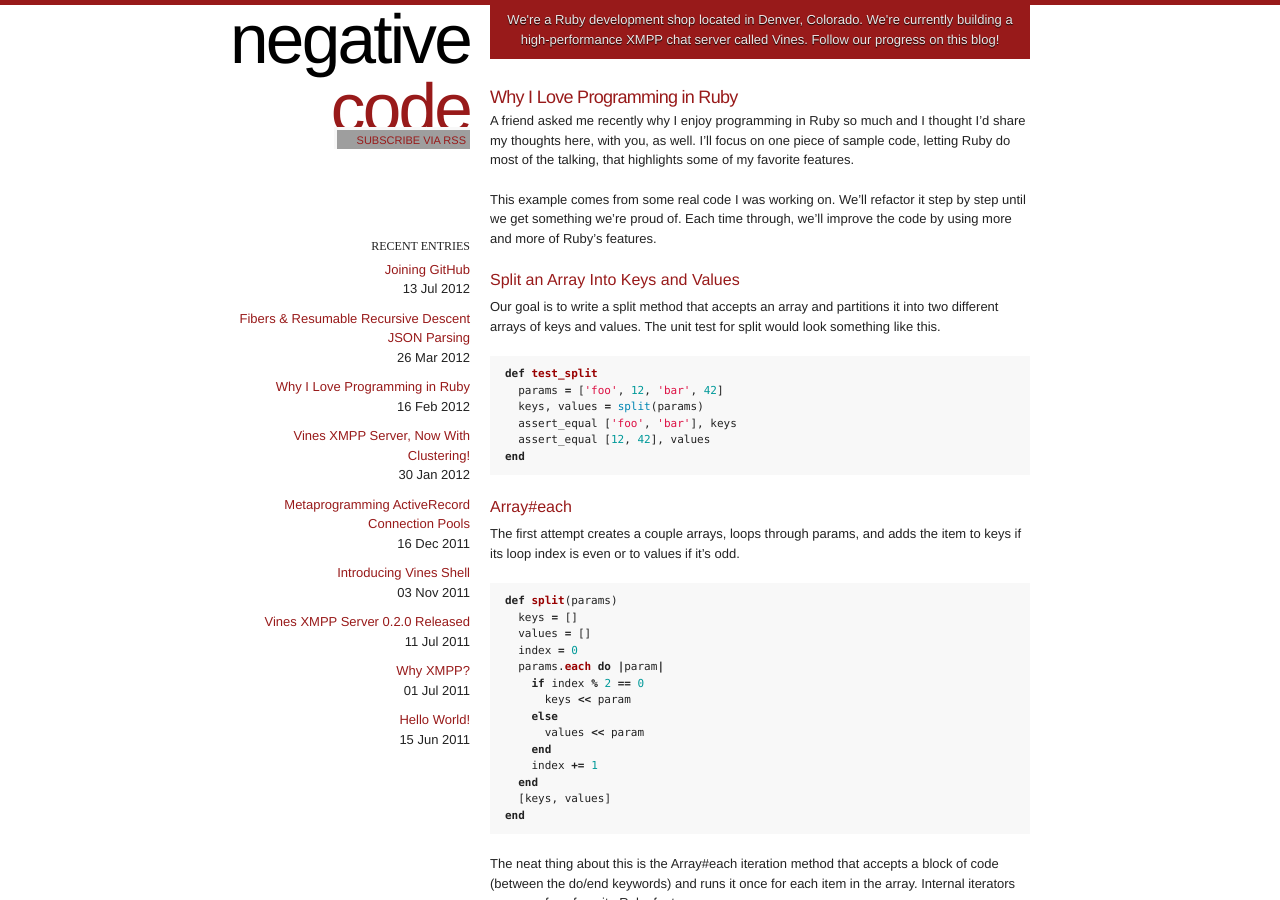
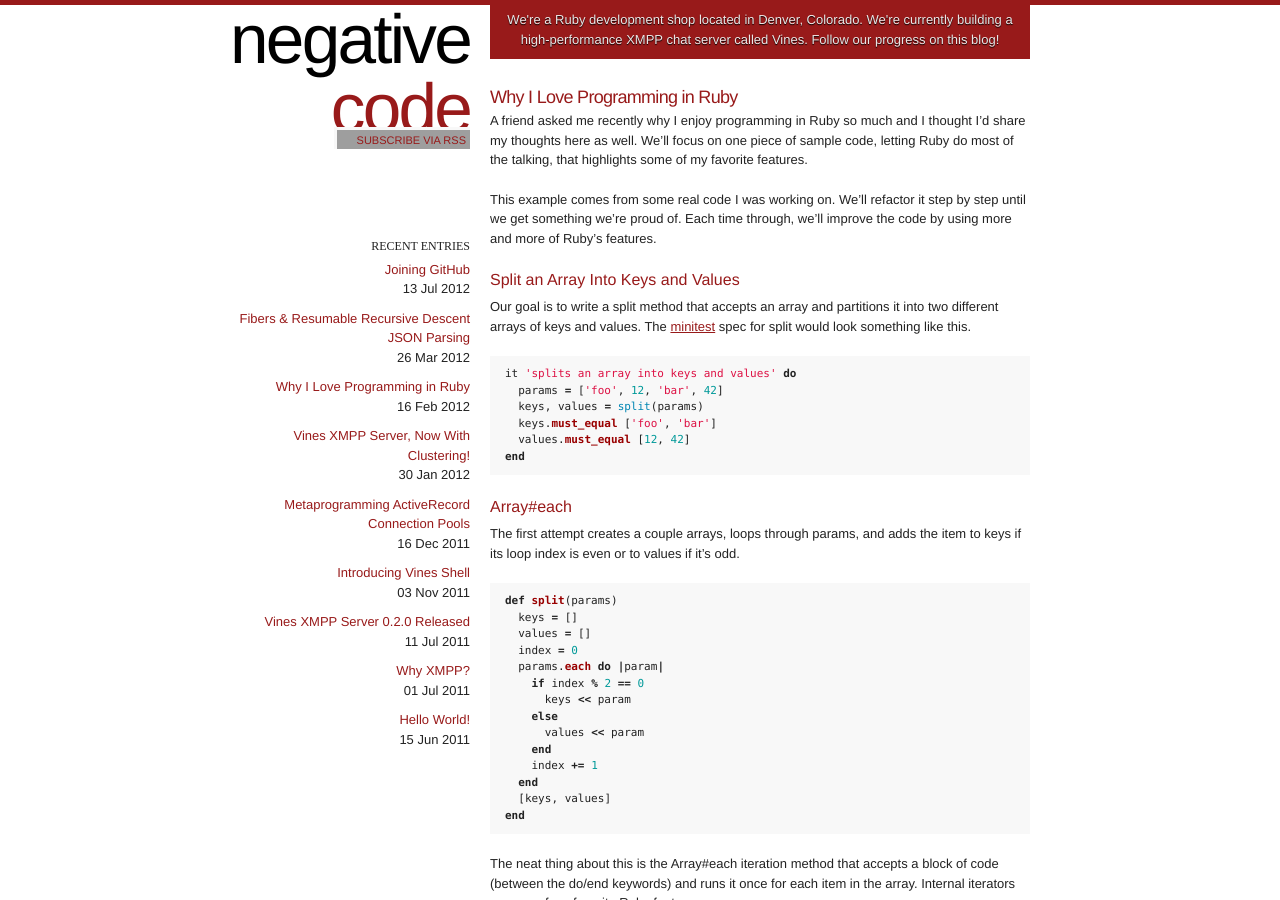
Before and after one commit to negativecode/negativecode.github.com, a Jekyll site: the page built from posts/_posts/2012-02-16-why-i-love-programming-in-ruby.md, in a window 1280 px wide and 900 px high. Built offline with Jekyll 4.4.1, drawn with Linux system fonts in a browser that asks for light colours; comment, search, counter and statistics services are not loaded; grey boxes are pictures that could not be loaded.

Commit message:
Use minitest in example.

```diff
--- a/posts/_posts/2012-02-16-why-i-love-programming-in-ruby.md
+++ b/posts/_posts/2012-02-16-why-i-love-programming-in-ruby.md
@@ -3,20 +3,23 @@ layout: post
 title: Why I Love Programming in Ruby
 author: David Graham
 ---
-A friend asked me recently why I enjoy programming in Ruby so much and I thought I'd share my thoughts here, with you, as well.  I'll focus on one piece of sample code, letting Ruby do most of the talking, that highlights some of my favorite features.
+A friend asked me recently why I enjoy programming in Ruby so much and I thought
+I'd share my thoughts here as well.  We'll focus on one piece of sample code, letting Ruby do most of the talking, that highlights some of my favorite features.
 
 This example comes from some real code I was working on.  We'll refactor it step by step until we get something we're proud of.  Each time through, we'll improve the code by using more and more of Ruby's features.
 
 ## Split an Array Into Keys and Values
 
-Our goal is to write a split method that accepts an array and partitions it into two different arrays of keys and values.  The unit test for split would look something like this.
+Our goal is to write a split method that accepts an array and partitions it into
+two different arrays of keys and values.  The
+[minitest](https://github.com/seattlerb/minitest) spec for split would look something like this.
 
 {% highlight ruby %}
-def test_split
+it 'splits an array into keys and values' do
   params = ['foo', 12, 'bar', 42]
   keys, values = split(params)
-  assert_equal ['foo', 'bar'], keys
-  assert_equal [12, 42], values
+  keys.must_equal ['foo', 'bar']
+  values.must_equal [12, 42]
 end
 {% endhighlight %}
 
```
